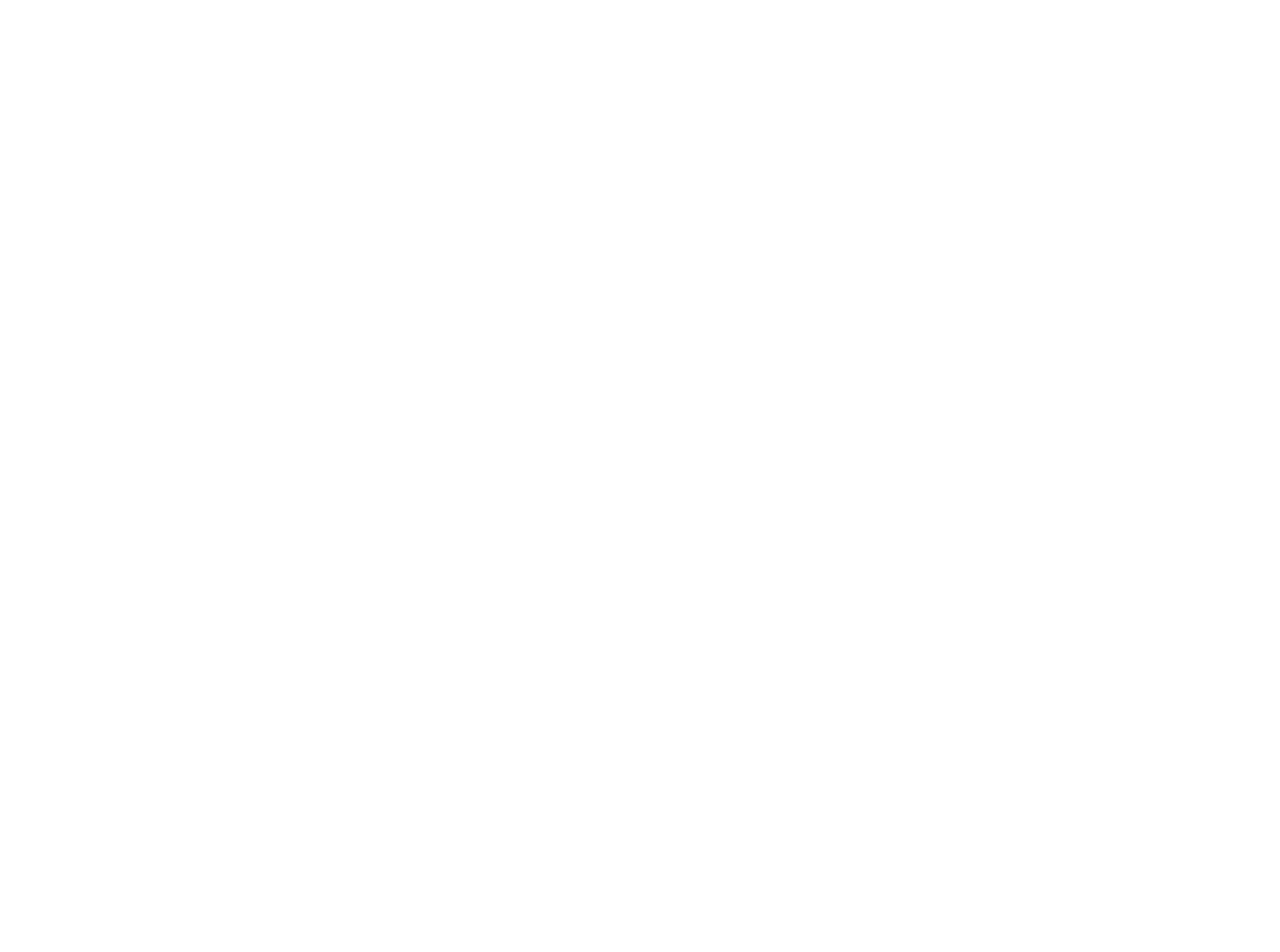
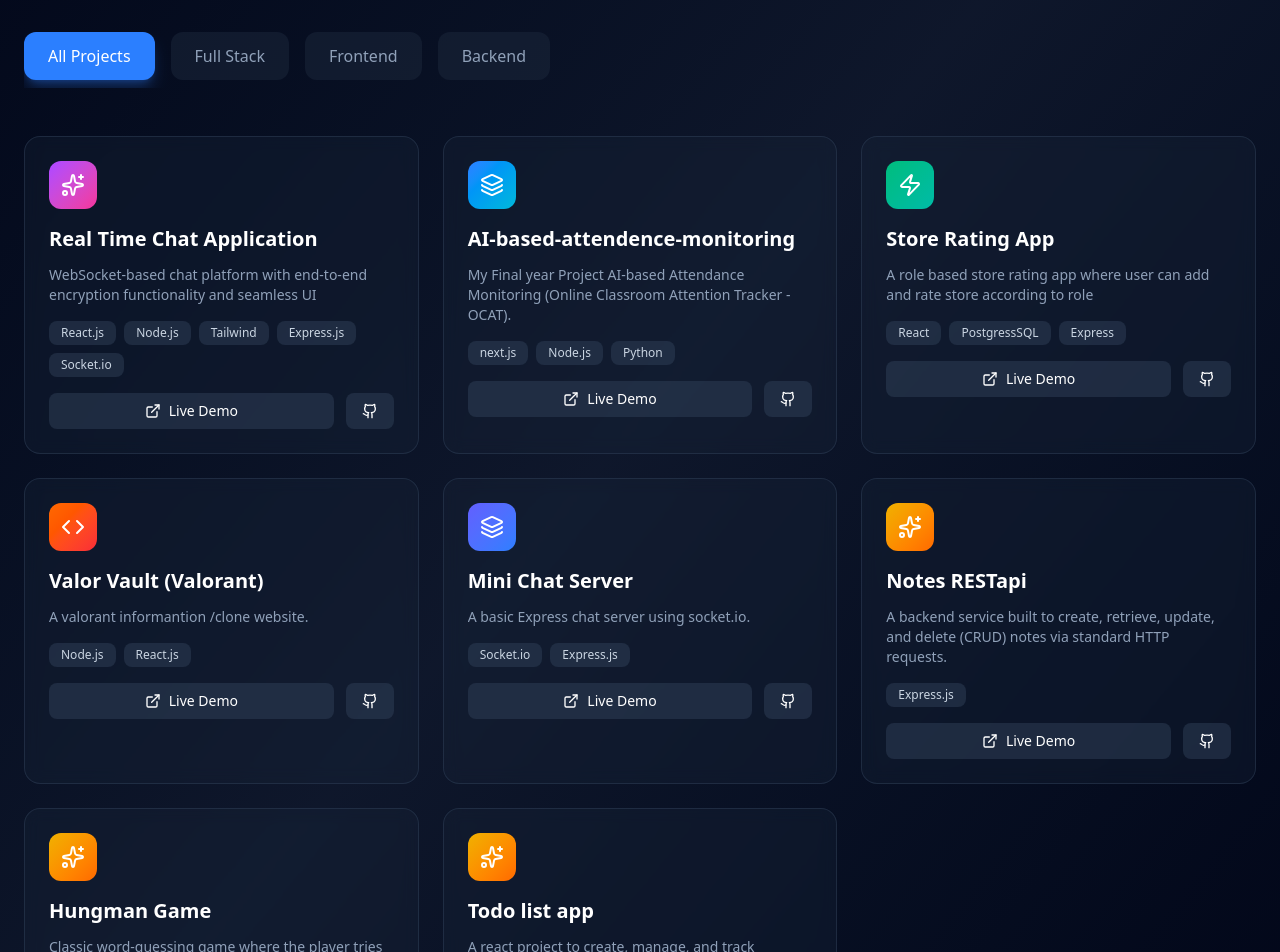
Before and after one commit to anujtaywade/New-Portfolio, a Next.js app: page / in a window 1280 px wide. Shown: the part 1160-2112 px from the top of the page. Before the commit the page ends 1184 px from the top, so only its background shows below. Built offline with nearby package versions, Linux system fonts and the light colour scheme.

Commit message:
project page ui completed

```diff
--- a/src/app/Projects/page.js
+++ b/src/app/Projects/page.js
@@ -1,11 +1,219 @@
-import React from 'react'
+"use client";
+import React, { useState } from 'react';
+import { Code, Sparkles, Zap, Layers, ExternalLink, Github } from 'lucide-react';
 
-const page = () => {
+const ProjectsPage = () => {
+  const [hoveredProject, setHoveredProject] = useState(null);
+  const [selectedFilter, setSelectedFilter] = useState('all');
+
+  const projects = [
+     {
+      id: 1,
+      title: "Real Time Chat Application",
+      category: "fullstack",
+      description: "WebSocket-based chat platform with end-to-end encryption functionality and seamless UI",
+      tech: ["React.js", "Node.js", "Tailwind", "Express.js", "Socket.io"],
+      color: "from-purple-500 to-pink-500",
+      icon: <Sparkles className="w-6 h-6" />
+    },
+    {
+      id: 2,
+      title: "AI-based-attendence-monitoring",
+      category: "fullstack",
+      description: "My Final year Project AI-based Attendance Monitoring (Online Classroom Attention Tracker - OCAT).",
+      tech: ["next.js", "Node.js", "Python"],
+      color: "from-blue-500 to-cyan-500",
+      icon: <Layers className="w-6 h-6" />
+    },
+
+    {
+      id: 3,
+      title: "Store Rating App ",
+      category: "fullstack",
+      description: "A role based store rating app where user can add and rate store according to role",
+      tech: ["React","PostgressSQL" , "Express"],
+      color: "from-emerald-500 to-teal-500",
+      icon: <Zap className="w-6 h-6" />
+    },
+    {
+      id: 4,
+      title: "Valor Vault (Valorant)",
+      category: "frontend",
+      description: "A valorant informantion /clone website.",
+      tech:  ["Node.js",  "React.js"],
+      color: "from-orange-500 to-red-500",
+      icon: <Code className="w-6 h-6" />
+    },
+    {
+      id: 5,
+      title: "Mini Chat Server",
+      category: "backend",
+      description: "A basic Express chat server using socket.io.",
+      tech: ["Socket.io",  "Express.js"],
+      color: "from-indigo-500 to-blue-500",
+      icon: <Layers className="w-6 h-6" />
+    },
+    {
+      id: 6,
+      title: "Notes RESTapi ",
+      category: "backend",
+      description: "A backend service built to create, retrieve, update, and delete (CRUD) notes via standard HTTP requests.",
+      tech: ["Express.js"],
+      color: "from-yellow-500 to-orange-500",
+      icon: <Sparkles className="w-6 h-6" />
+    },
+     {
+      id: 7,
+      title: "Hungman Game",
+      category: "frontend",
+      description: "Classic word-guessing game where the player tries to reveal a hidden word by guessing letters before running out of attempts.",
+      tech: ["React.js, "],
+      color: "from-yellow-500 to-orange-500",
+      icon: <Sparkles className="w-6 h-6" />
+    },
+     {
+      id: 8,
+      title: "Todo list app",
+      category: "frontend",
+      description: "A react project to create, manage, and track personal or professional tasks, featuring options to mark items as complete..",
+      tech: ["React.js"],
+      color: "from-yellow-500 to-orange-500",
+      icon: <Sparkles className="w-6 h-6" />
+    }
+  ];
+
+  const filters = [
+    { id: 'all', label: 'All Projects' },
+    { id: 'fullstack', label: 'Full Stack' },
+    { id: 'frontend', label: 'Frontend' },
+    { id: 'backend', label: 'Backend' }
+  ];
+
+  const filteredProjects = selectedFilter === 'all'
+    ? projects
+    : projects.filter(p => p.category === selectedFilter);
+
   return (
-    <div className='h-96'>
-      hello from projects
+    <div className="min-h-screen bg-gradient-to-br from-slate-950 via-slate-900 to-slate-950 text-white">
+
+      <div className="pt-32 pb-16 px-6">
+        <div className="max-w-7xl mx-auto">
+          <div className="inline-block px-4 py-2 bg-slate-800/50 rounded-full text-sm text-slate-300 mb-6">
+            ✨ Crafting digital experiences
+          </div>
+          <h1 className="text-6xl font-bold mb-6">
+            My <span className="text-transparent bg-clip-text bg-gradient-to-r from-blue-400 to-cyan-400">Projects</span>
+          </h1>
+          <p className="text-xl text-slate-400 max-w-2xl">
+            A showcase of my work in building efficient, dynamic, and user-friendly web applications.
+          </p>
+        </div>
+      </div>
+
+      {/* Filter Tabs */}
+      <div className="px-6 mb-12">
+        <div className="max-w-7xl mx-auto">
+          <div className="flex gap-4 overflow-x-auto pb-2">
+            {filters.map(filter => (
+              <button
+                key={filter.id}
+                onClick={() => setSelectedFilter(filter.id)}
+                className={`px-6 py-3 rounded-xl font-medium transition-all whitespace-nowrap ${
+                  selectedFilter === filter.id
+                    ? 'bg-blue-500 text-white shadow-lg shadow-blue-500/30'
+                    : 'bg-slate-800/50 text-slate-400 hover:bg-slate-800 hover:text-white'
+                }`}
+              >
+                {filter.label}
+              </button>
+            ))}
+          </div>
+        </div>
+      </div>
+
+      {/* Projects Grid */}
+      <div className="px-6 pb-20">
+        <div className="max-w-7xl mx-auto">
+          <div className="grid grid-cols-1 md:grid-cols-2 lg:grid-cols-3 gap-6">
+            {filteredProjects.map((project, index) => (
+              <div
+                key={project.id}
+                onMouseEnter={() => setHoveredProject(project.id)}
+                onMouseLeave={() => setHoveredProject(null)}
+                className="group relative bg-slate-800/30 backdrop-blur rounded-2xl border border-slate-700/50 overflow-hidden transition-all duration-300 hover:transform hover:scale-105 hover:border-slate-600"
+                style={{
+                  animation: `fadeInUp 0.5s ease-out ${index * 0.1}s both`
+                }}
+              >
+                {/* Gradient Overlay */}
+                <div className={`absolute inset-0 bg-gradient-to-br ${project.color} opacity-0 group-hover:opacity-10 transition-opacity duration-300`} />
+
+                {/* Content */}
+                <div className="relative p-6">
+                  {/* Icon */}
+                  <div className={`inline-flex p-3 rounded-xl bg-gradient-to-br ${project.color} mb-4`}>
+                    {project.icon}
+                  </div>
+
+                  {/* Title */}
+                  <h3 className="text-xl font-bold mb-3 text-white group-hover:text-transparent group-hover:bg-clip-text group-hover:bg-gradient-to-r group-hover:from-blue-400 group-hover:to-cyan-400 transition-all">
+                    {project.title}
+                  </h3>
+
+
+                  <p className="text-slate-400 text-sm mb-4 line-clamp-3">
+                    {project.description}
+                  </p>
+
+
+                  <div className="flex flex-wrap gap-2 mb-4">
+                    {project.tech.map(tech => (
+                      <span
+                        key={tech}
+                        className="px-3 py-1 bg-slate-700/50 rounded-lg text-xs text-slate-300"
+                      >
+                        {tech}
+                      </span>
+                    ))}
+                  </div>
+
+                  <div className="flex gap-3">
+                    <button className="flex-1 flex items-center justify-center gap-2 px-4 py-2 bg-slate-700/50 hover:bg-slate-700 rounded-lg text-sm text-white transition-colors">
+                      <ExternalLink className="w-4 h-4" />
+                      Live Demo
+                    </button>
+                    <button className="flex items-center justify-center gap-2 px-4 py-2 bg-slate-700/50 hover:bg-slate-700 rounded-lg text-sm text-white transition-colors">
+                      <Github className="w-4 h-4" />
+                    </button>
+                  </div>
+                </div>
+
+
+                <div className={`absolute inset-0 rounded-2xl opacity-0 group-hover:opacity-100 transition-opacity duration-300 pointer-events-none`}>
+                  <div className={`absolute inset-0 rounded-2xl bg-gradient-to-r ${project.color} blur-xl opacity-20`} />
+                </div>
+              </div>
+            ))}
+          </div>
+        </div>
+      </div>
+
+
+
+      <style>{`
+        @keyframes fadeInUp {
+          from {
+            opacity: 0;
+            transform: translateY(30px);
+          }
+          to {
+            opacity: 1;
+            transform: translateY(0);
+          }
+        }
+      `}</style>
     </div>
-  )
-}
+  );
+};
 
-export default page
+export default ProjectsPage;
```
